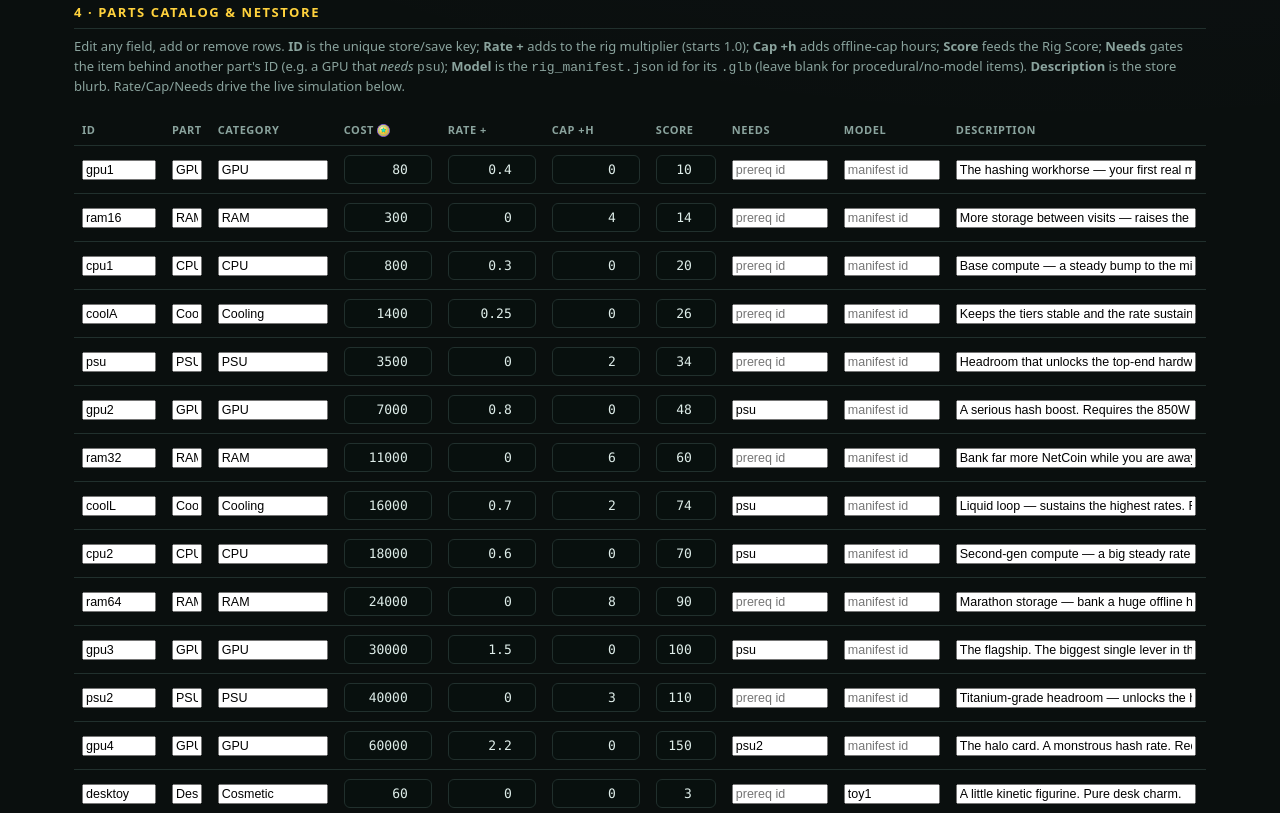
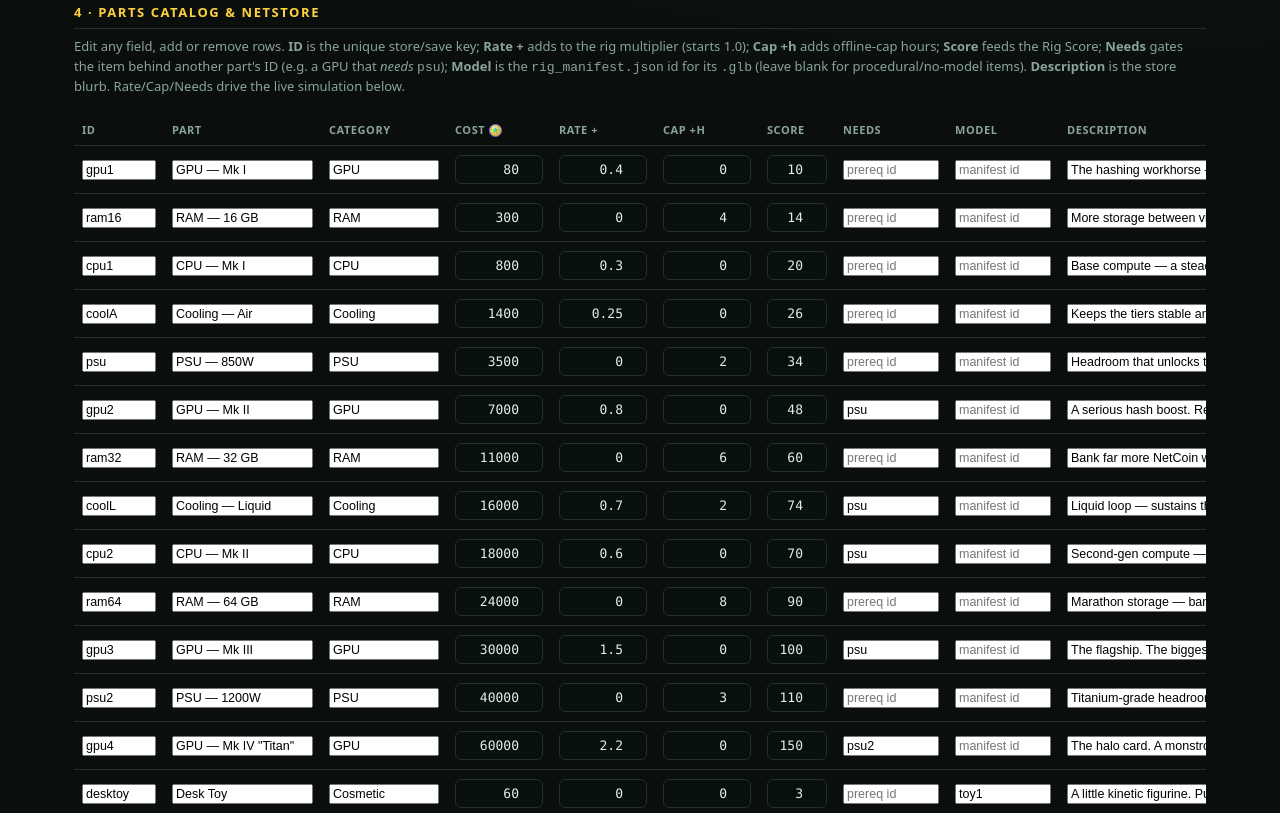
Before and after one commit to PlayologyEntertainment/PlayTools, a website: page DD/Rig_Economy_Tuner.html in a window 1280 px wide. Shown: the part 1908-2721 px from the top of the page. Drawn offline with Linux system fonts and the light colour scheme.

Commit message:
Rig Economy Tuner: auto-fit Part & Description columns (#108)
Both wide text columns now size to whatever value is currently the longest
(measured precisely with a canvas, so any data fits, not a char estimate),
recomputed on load, add, reset and live edits. Neither field ever clips its
text; the catalog table scrolls horizontally for the extra width. Extend
test/tuner.mjs to assert no clipping + live auto-grow.

https://claude.ai/code/session_01HBb5dwdMtJPWrZHGF9Jo3Y

Co-authored-by: Claude <noreply@anthropic.com>

```diff
--- a/DD/Rig_Economy_Tuner.html
+++ b/DD/Rig_Economy_Tuner.html
@@ -607,7 +607,34 @@ function partRow(pt){
 function buildParts(list){
   const body=document.getElementById('partsBody'); body.innerHTML='';
   list.forEach(pt=>body.appendChild(partRow(pt)));
-  readParts();
+  readParts(); sizeFields();
+}
+
+/* ---------- Auto-fit the wide text columns ----------
+   The Part (name) and Description columns size to whatever value is currently
+   the longest, so neither ever clips its text — the table just scrolls
+   horizontally for the extra width. Text width is measured precisely with a
+   canvas (proportional font), so this holds for any data, not a char estimate. */
+function colWidth(sel, floorPx){
+  const inputs=[...document.querySelectorAll('#partsBody '+sel)];
+  if(!inputs.length) return floorPx;
+  const cs=getComputedStyle(inputs[0]);
+  const ctx=colWidth._c||(colWidth._c=document.createElement('canvas').getContext('2d'));
+  ctx.font=`${cs.fontWeight} ${cs.fontSize} ${cs.fontFamily}`;
+  let max=0;
+  inputs.forEach(i=>{ const w=ctx.measureText(i.value||i.placeholder||'').width; if(w>max) max=w; });
+  // box-sizing is border-box, so add the input's own padding + border, plus a
+  // little slack for the caret and a comfortable trailing gap.
+  const chrome=parseFloat(cs.paddingLeft)+parseFloat(cs.paddingRight)
+              +parseFloat(cs.borderLeftWidth)+parseFloat(cs.borderRightWidth);
+  return Math.max(floorPx, Math.ceil(max+chrome+12));
+}
+function sizeFields(){
+  if(!document.querySelector('#partsBody tr')) return;
+  const nameW=colWidth('.p-name',120)+'px';
+  const descW=colWidth('.p-desc',240)+'px';
+  document.querySelectorAll('#partsBody .p-name').forEach(i=>i.style.width=nameW);
+  document.querySelectorAll('#partsBody .p-desc').forEach(i=>i.style.width=descW);
 }
 
 /* ---------- Export to NetStore (catalog entries + manifest stub) ---------- */
@@ -661,10 +688,10 @@ function init(){
   refreshIdList();
 
   PARAM_IDS.forEach(id=>document.getElementById(id).addEventListener('input',render));
-  document.getElementById('partsBody').addEventListener('input',()=>{ readParts(); refreshIdList(); render(); });
+  document.getElementById('partsBody').addEventListener('input',()=>{ readParts(); refreshIdList(); sizeFields(); render(); });
   document.getElementById('addRow').onclick=()=>{
     document.getElementById('partsBody').appendChild(partRow({id:'new_part',name:'New Part',cat:'Cosmetic',cost:100,rate:0,cap:0,score:5,needs:'',model:'',blurb:''}));
-    readParts(); refreshIdList(); render();
+    readParts(); refreshIdList(); sizeFields(); render();
   };
   document.getElementById('resetBtn').onclick=()=>{ setParams(BASE); buildParts(BASE_PARTS.map(p=>({...p}))); refreshIdList(); render(); };
 
```
Also changed, not shown: test/tuner.mjs (+24 -0 lines).
